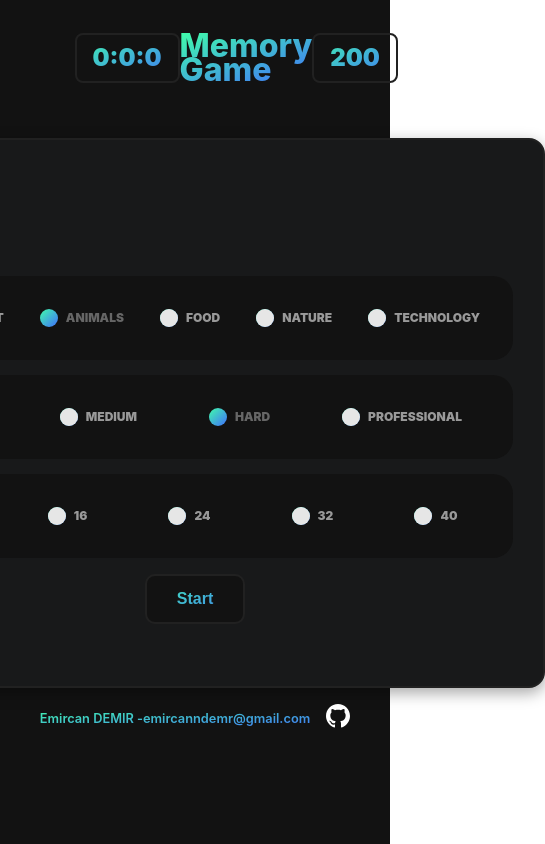
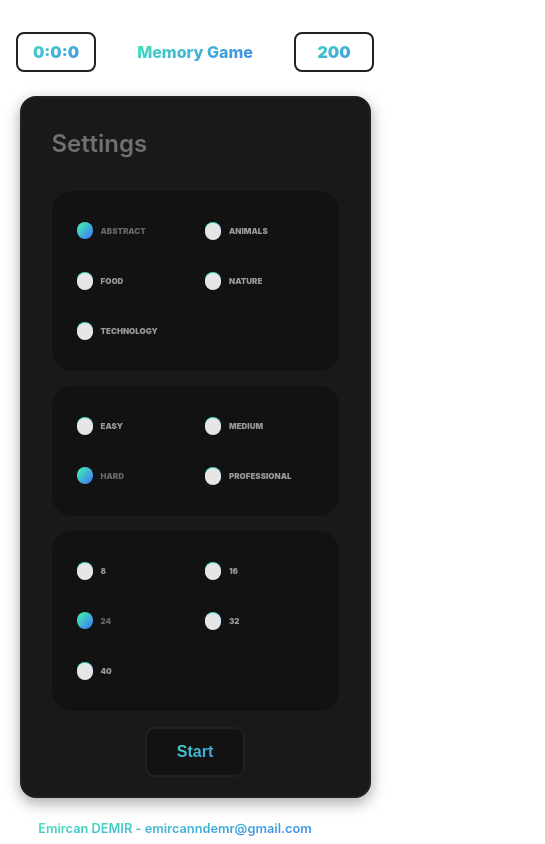
Before and after one commit to emircandemr/React-Memory_Game, a React (Vite) app: page / in a window 390 px wide. Shown: the whole page, 545 px wide, since content can reach past the window. Built offline with nearby package versions, Linux system fonts and the light colour scheme.

Commit message:
⭐ added : responsive design

```diff
--- a/src/App.jsx
+++ b/src/App.jsx
@@ -27,7 +27,6 @@ function App() {
   return (
     <div className="App">
       <Header start={start} score={score} finish={finish} />
-      <Background/>
       {!gameOptions ? <Settings startGame={startGame} setStart={setStart} /> : <Board gameOptions={gameOptions} setStart={setStart} setScore={setScore} setFinish={setFinish}/>}
       {finish && <Finish setGameOptions={setGameOptions} playAgain={playAgain} /> }
     </div>
--- a/src/components/Board/Board.scss
+++ b/src/components/Board/Board.scss
@@ -1,10 +1,45 @@
 .board{
     width: 70%;
-    margin: 0 auto;
-    // background-color:red ;
     padding: 1rem;
     display: grid;
-    grid-template-columns: repeat(8, 1fr);
+    grid-template-columns: repeat(6, 1fr);
     margin: 1rem auto;
     grid-gap: 1rem;
 }
+
+
+
+@media only screen and (min-width : 1224px) {
+    .board{
+        width: 70%;
+        grid-template-columns: repeat(4, 1fr);
+    }
+}
+
+@media only screen and (min-width : 1824px) {
+    .board{
+        width: 70%;
+        grid-template-columns: repeat(8, 1fr);
+    }
+}
+
+@media screen and (max-width: 1024px) {
+    .board{
+        width: 90%;
+        grid-template-columns: repeat(4, 1fr);
+    }
+}
+
+
+@media screen and (max-width: 768px) {
+    .board{
+        width: 90%;
+        grid-template-columns: repeat(4, 1fr);
+    }
+}
+
+@media screen and (max-width: 480px) {
+    .board{
+        width: 100%;
+    }
+}
--- a/src/components/Card/Card.scss
+++ b/src/components/Card/Card.scss
@@ -56,3 +56,25 @@
 .found {
     transform: rotateY(180deg);
 }
+
+
+@media screen and (max-width: 768px) {
+    .board__card{
+        width: 120px;
+        height: 120px;
+    }
+}
+
+@media screen and (max-width: 598px) {
+    .board__card{
+        width: 90px;
+        height: 90px;
+    }
+}
+
+@media screen and (max-width: 480px) {
+    .board__card{
+        width: 70px;
+        height: 70px;
+    }
+}
--- a/src/components/Footer/Footer.jsx
+++ b/src/components/Footer/Footer.jsx
@@ -5,7 +5,7 @@ const Footer = () => {
     return (
         <div className="footer">
                 <div className="footer--title">
-                    Emircan DEMIR -emircanndemr@gmail.com
+                    Emircan DEMIR - emircanndemr@gmail.com
                 </div>
                 <div className="footer--link">
                     <a href="https://github.com/emircandemr/React-Memory_Game" target="_blank">
--- a/src/components/Footer/Footer.scss
+++ b/src/components/Footer/Footer.scss
@@ -1,5 +1,4 @@
 .footer{
-    width: 700px;
     display: flex;
     justify-content: center;
     align-items: center;
--- a/src/components/Header/Header.scss
+++ b/src/components/Header/Header.scss
@@ -53,3 +53,37 @@
     }
 
 }
+
+@media screen and (max-width: 768px) {
+    .header{
+        width: 90%;
+        &__title{
+            font-size: 1.5rem;
+        }
+    }
+
+}
+
+@media screen and (max-width: 598px){
+    .header{
+        width: 100%;
+
+        &__timer{
+            width: 80px;
+            height: 40px;
+            font-size: 1rem;
+            padding: 1rem;
+        }
+
+        &__score{
+            width: 80px;
+            height: 40px;
+            font-size: 1rem;
+            padding: 1rem;
+        }
+
+        &__title{
+            font-size: 1rem;
+        }
+    }
+}
--- a/src/components/RadioBox/RadioBox.jsx
+++ b/src/components/RadioBox/RadioBox.jsx
@@ -6,7 +6,7 @@ const RadioBox = ({name,selectedItem,onChange}) => {
     const isChecked = name === selectedItem
 
   return (
-    <div >
+    <div className='radio__container'>
         <label className="rad-label">
             <input type="radio" className="rad-input" id={name} name={name} value={name}
              checked={isChecked} onChange={onChange}  />
--- a/src/components/RadioBox/RadioBox.scss
+++ b/src/components/RadioBox/RadioBox.scss
@@ -59,3 +59,31 @@
   .rad-input:checked~.rad-text {
     color: hsl(0, 0%, 40%);
   }
+
+  @media screen and (max-width: 768px) {
+    .rad-label {
+      padding: 8px 10px;
+    }
+
+    .rad-design {
+      width: 16px;
+      height: 16px;
+    }
+
+    .rad-text {
+      font-size: 10px;
+    }
+  }
+
+  @media screen and (max-width: 598px){
+
+
+    .rad-design {
+      width: 16px;
+      height: 17px;
+    }
+
+    .rad-text {
+      font-size: 8px;
+    }
+  }
--- a/src/components/Settings/Settings.jsx
+++ b/src/components/Settings/Settings.jsx
@@ -10,9 +10,9 @@ import Footer from '../Footer/Footer';
 
 const Settings = ({startGame,setStart}) => {
 
-  const [category, setCategory] = useState(CATEGORIES[1])
+  const [category, setCategory] = useState(CATEGORIES[0])
   const [pace, setPace] = useState(DIFFICULTY[2])
-  const [cardCount, setcardCount] = useState(INITIAL_CARDS_COUNT[0])
+  const [cardCount, setcardCount] = useState(INITIAL_CARDS_COUNT[2])
 
 
   const onClickStartGame = () => {
--- a/src/components/Settings/Settings.scss
+++ b/src/components/Settings/Settings.scss
@@ -15,13 +15,10 @@
 
     &__title{
         font-weight: 600;
-        // color: #fff;
         color: #716f6f;;
         margin-top: 10px;
         margin-bottom: 20px;
-
     }
-
     &__category{
         display: flex;
         flex-direction: column;
@@ -56,18 +53,33 @@
           background: linear-gradient(to right bottom, hsl(154, 97%, 62%), hsl(225, 97%, 62%));
           -webkit-background-clip: text;
           -webkit-text-fill-color: transparent;
-
         &:hover{
           background: linear-gradient(to right bottom, hsl(21, 54%, 64%), hsl(114, 38%, 47%));
           -webkit-background-clip: text;
           -webkit-text-fill-color: transparent;
           cursor: pointer;
+        }
+      }}
+}
 
-        }
+@media screen and (max-width: 768px) {
+  .settings {
+    width: 90%;
+    height: 550px;
+  }
+}
 
+@media screen and (max-width: 598px) {
 
+  .settings {
+    width: 90%;
+    height: 100%;
+    margin-top: 0px;
+  }
 
-      }}
-
-
+  .settings__category__options{
+    display: grid;
+    grid-template-columns: 1fr 1fr;
+    grid-template-rows: 1fr 1fr;
+  }
 }
--- a/src/index.css
+++ b/src/index.css
@@ -25,12 +25,5 @@
   height: 100vh;
   display: flex;
   flex-direction: column;
-  justify-content: start;
   align-items: center;
 }
-
-.App h1 {
-  font-size: 2rem;
-  font-weight: 700;
-  margin: 2rem 0 0.5rem 0 ;
-}
```
